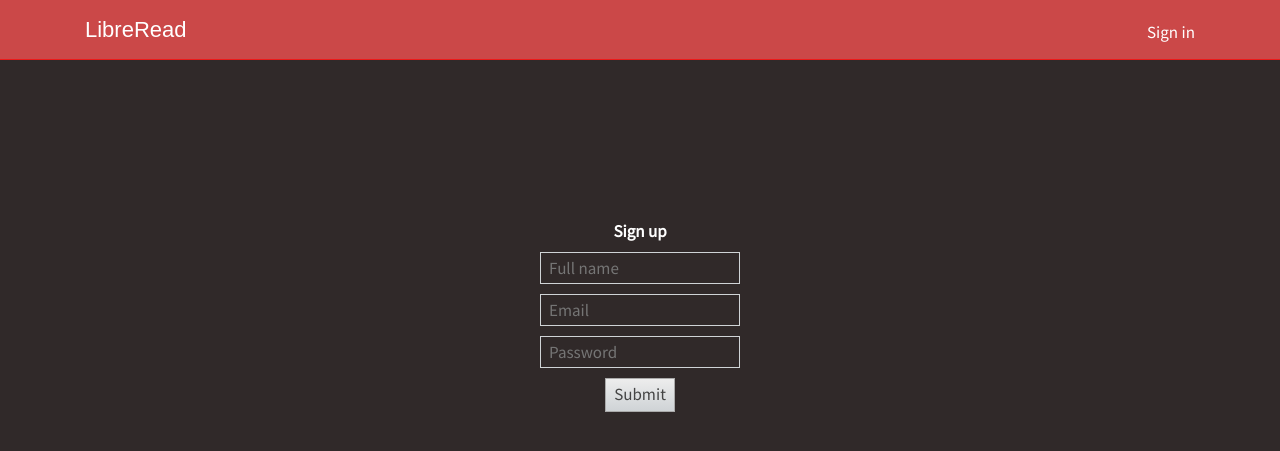
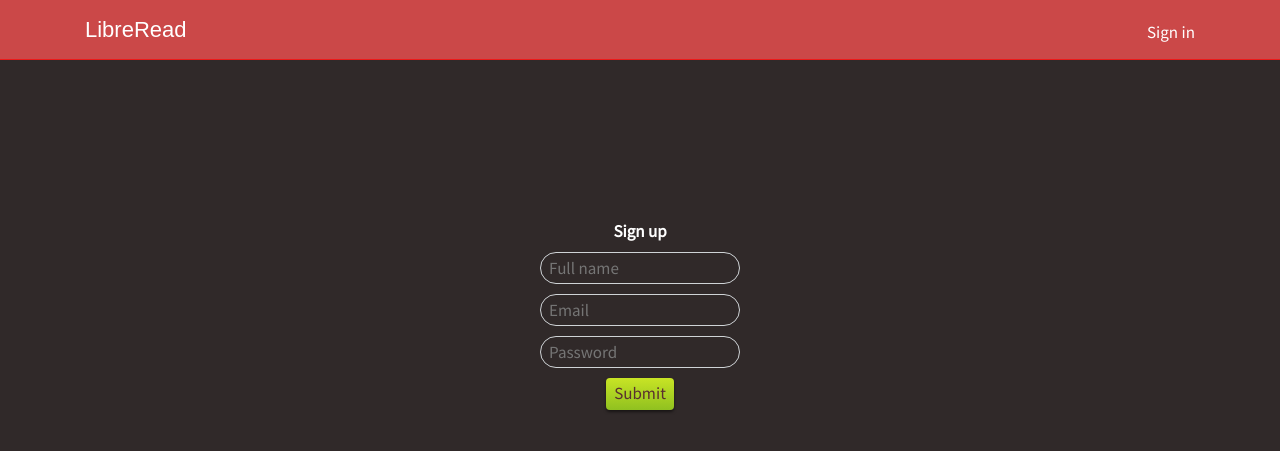
Before and after one commit to trybeapps/server, a Flask app: page /signup in a window 1280 px wide. Shown: the top 451 px of the page. Run offline with Flask 2, Linux system fonts and the light colour scheme; some web fonts are replaced.

Commit message:
btn color tweak

```diff
--- a/app/static/css/_scss/style.scss
+++ b/app/static/css/_scss/style.scss
@@ -74,6 +74,7 @@ a {
 input[type="text"],input[type="password"] {
   outline: none;
   border: 1px solid #cfd3d6;
+  border-radius: 20px;
   padding: 4px 8px;
 
   &:focus {
@@ -326,21 +327,22 @@ header {
 
 .btn {
   background: #cfd3d6;
-  background: linear-gradient(#ededed,#cfd3d6);
-  color: #444;
-  border: 1px solid #aaa;
+  background: linear-gradient(#C8E425, #90C120), linear-gradient(#F8FFC5, #D3E647);
+  color: #592F2F;
+  border: none;
+  border-radius: 4px;
   padding: 4px 8px 6px;
   text-decoration: none;
   cursor: pointer;
   outline: none;
+  box-shadow: 0 2px 3px rgba(0,0,0,0.5);
 
   &:hover {
     text-decoration: none;
-    border: 1px solid #558cc1;
   }
 
   &:active {
-    background: #cfd3d6;
+    background: #90C120;
   }
 
 
--- a/app/static/css/style.css
+++ b/app/static/css/style.css
@@ -54,6 +54,7 @@ a {
 input[type="text"], input[type="password"] {
   outline: none;
   border: 1px solid #cfd3d6;
+  border-radius: 20px;
   padding: 4px 8px; }
   input[type="text"]:focus, input[type="password"]:focus {
     border: 1px solid #558cc1; }
@@ -225,18 +226,19 @@ header {
 
 .btn {
   background: #cfd3d6;
-  background: linear-gradient(#ededed, #cfd3d6);
-  color: #444;
-  border: 1px solid #aaa;
+  background: linear-gradient(#C8E425, #90C120), linear-gradient(#F8FFC5, #D3E647);
+  color: #592F2F;
+  border: none;
+  border-radius: 4px;
   padding: 4px 8px 6px;
   text-decoration: none;
   cursor: pointer;
-  outline: none; }
+  outline: none;
+  box-shadow: 0 2px 3px rgba(0, 0, 0, 0.5); }
   .btn:hover {
-    text-decoration: none;
-    border: 1px solid #558cc1; }
+    text-decoration: none; }
   .btn:active {
-    background: #cfd3d6; }
+    background: #90C120; }
 
 .collections-container, .invite-container {
   padding: 30px;
```
